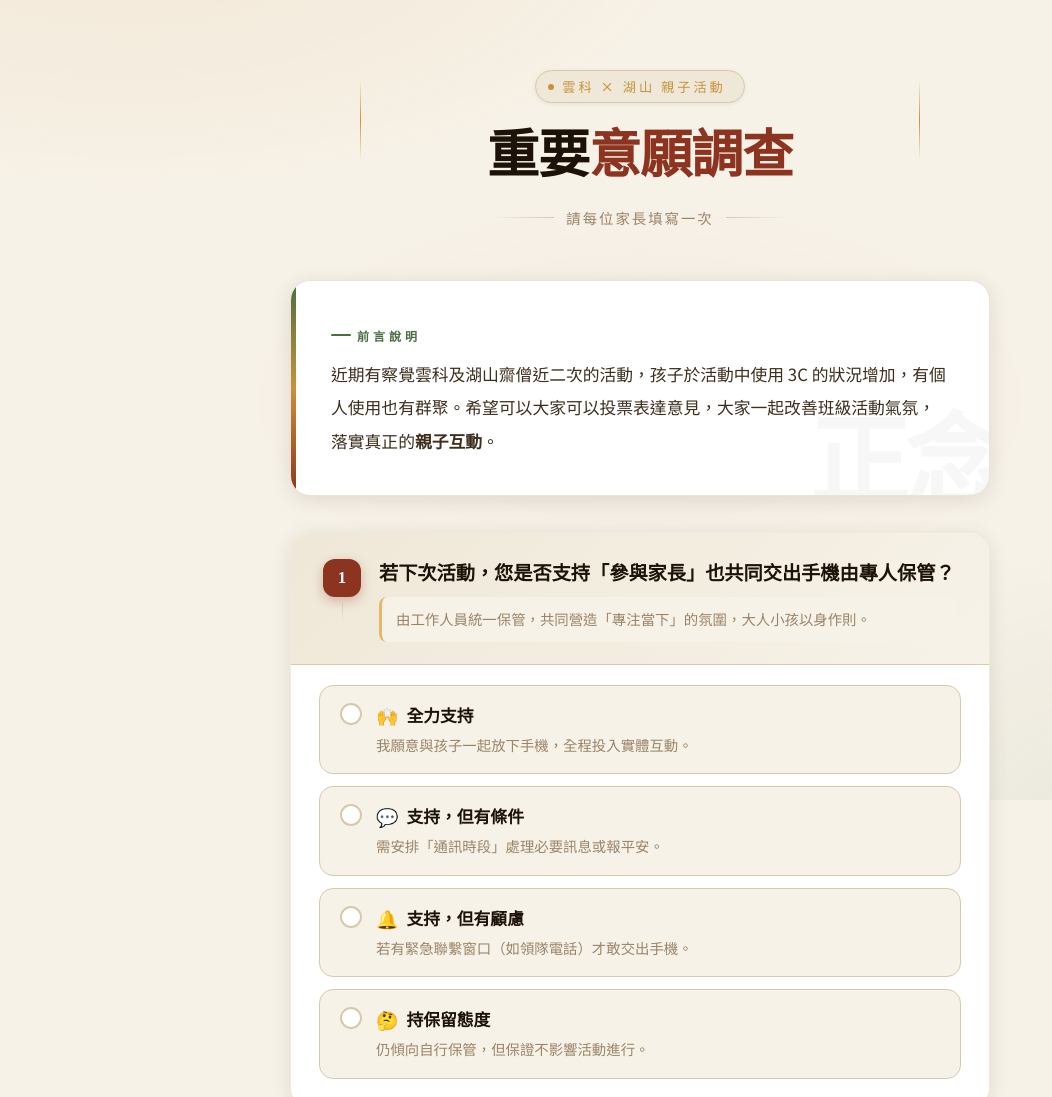
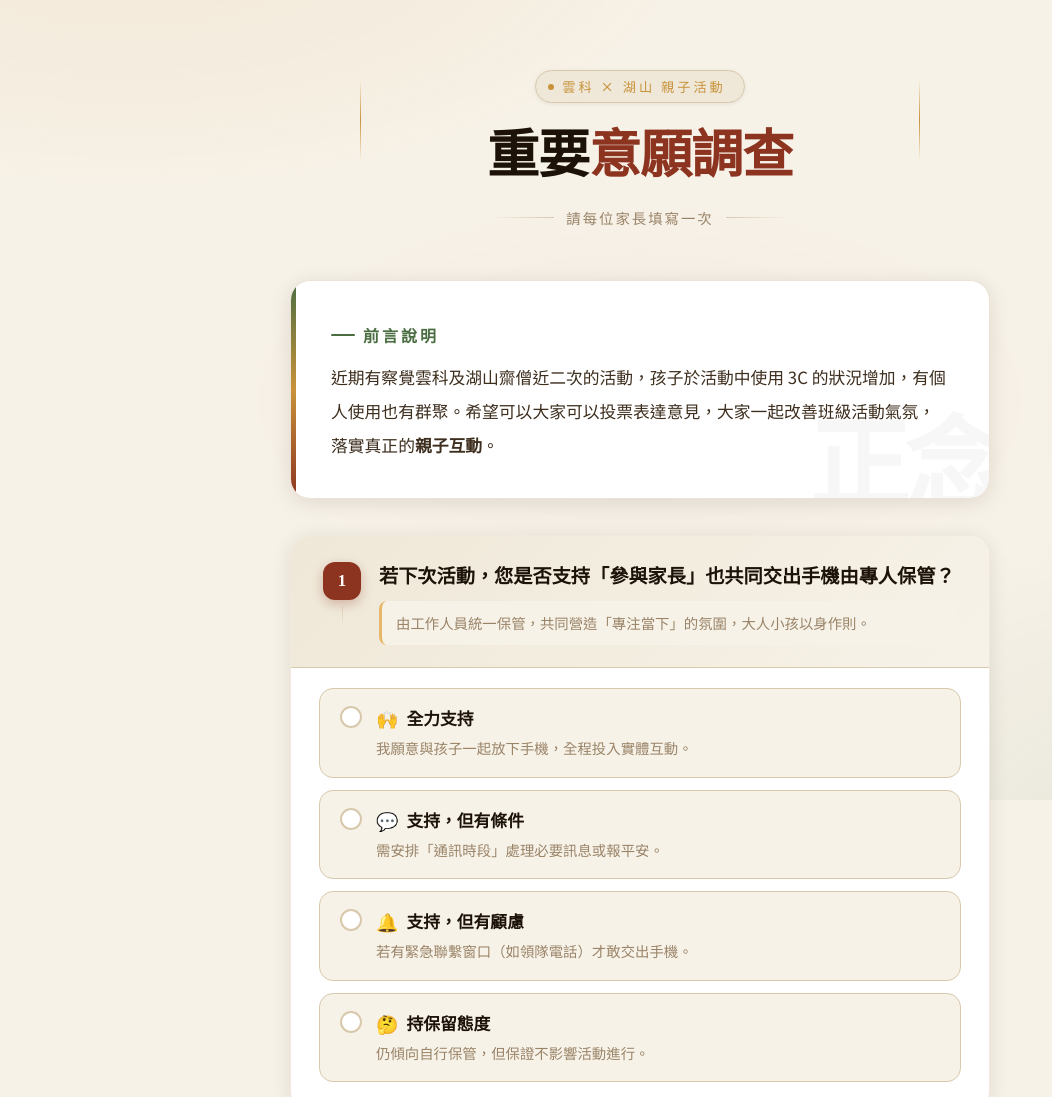
Before and after one commit to lei6912/comment, a plain HTML site: page index.html in a window 1280 px wide. Shown: the top 1097 px of the page, without its empty margins (0-1052 px from the left). Drawn offline with Linux system fonts and the light colour scheme.

Commit message:
Add files via upload

```diff
--- a/index.html
+++ b/index.html
@@ -192,17 +192,16 @@
   .intro-label {
     display: inline-flex;
     align-items: center;
-    gap: 6px;
-    font-size: 12px;
+    gap: 8px;
+    font-size: 16px;
     font-weight: 700;
-    letter-spacing: 4px;
-    text-transform: uppercase;
+    letter-spacing: 3px;
     color: var(--moss);
     margin-bottom: 14px;
   }
   .intro-label::before {
     content: '';
-    width: 20px; height: 2px;
+    width: 24px; height: 2px;
     background: var(--moss);
     border-radius: 1px;
   }
@@ -818,7 +817,7 @@
     </div>
   </form>
 
-  <footer>雲科 × 湖山親子活動小組 © 2025</footer>
+  <footer>雲科 × 湖山親子活動小組 © 2026</footer>
 </div>
 
 <!-- SUCCESS -->
```
